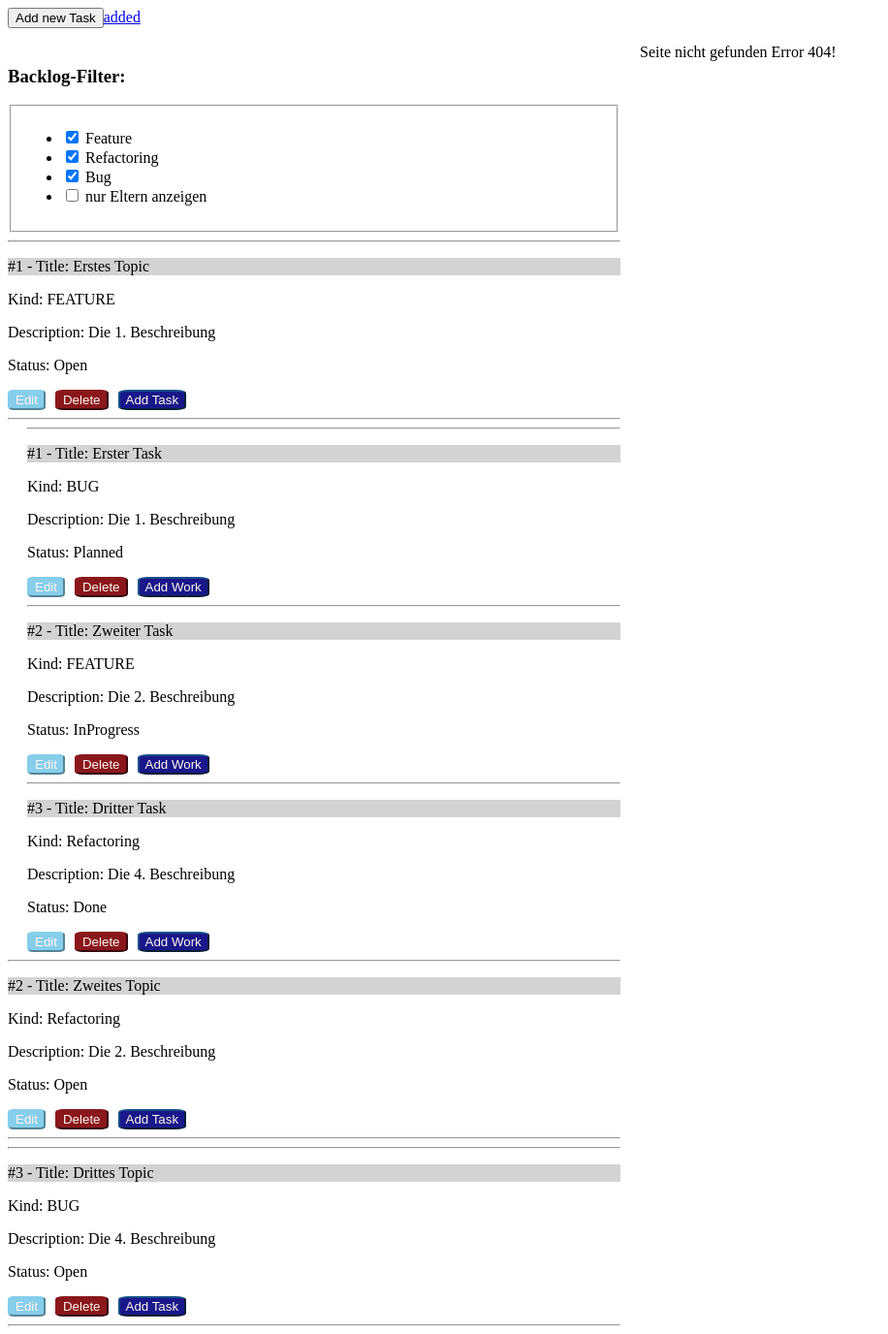
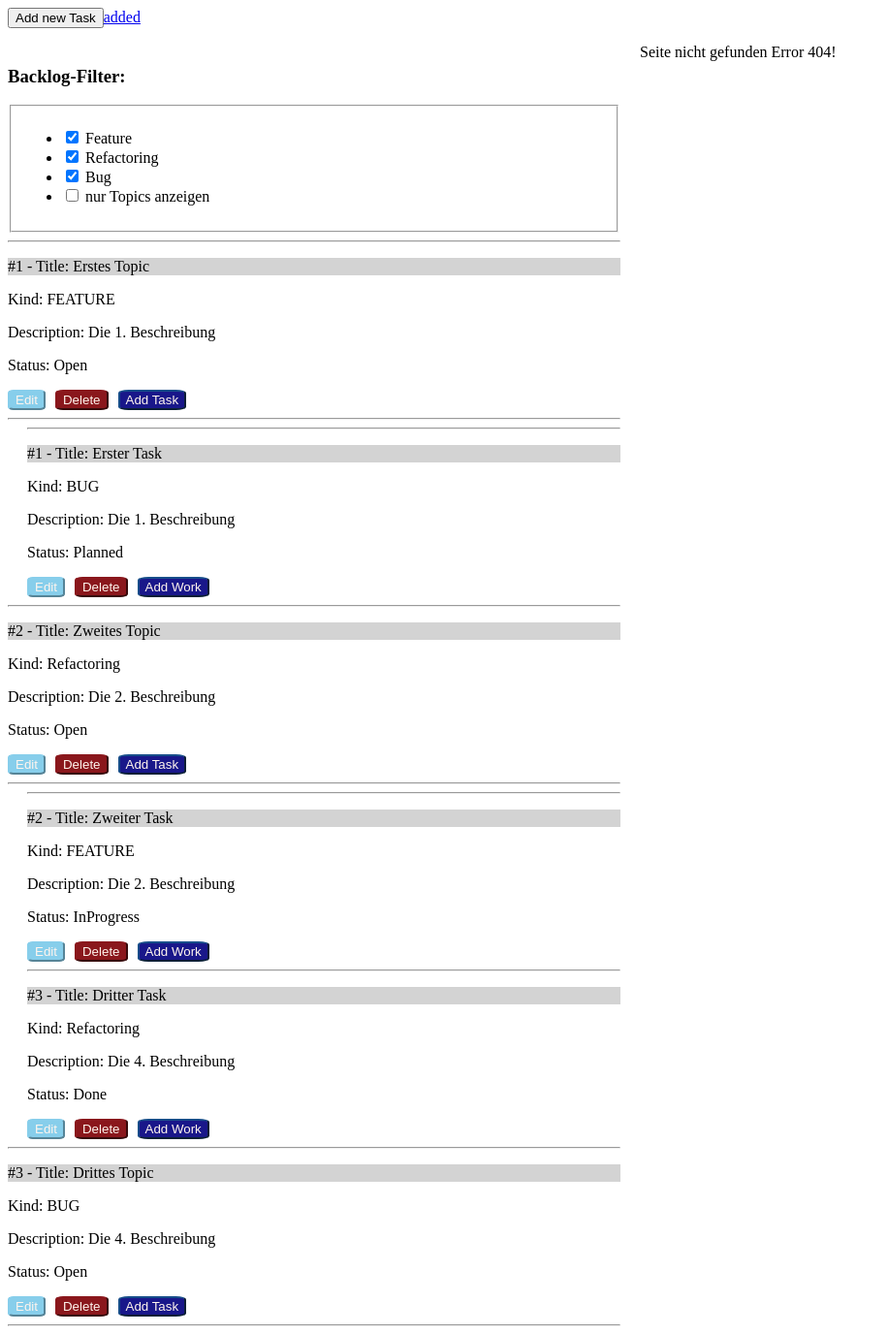
Before and after one commit to thordeuka/MyPersonallyBacklog, an Angular app in the folder myPersonallyBacklog/: page /not-found in a window 1280 px wide. Shown: the whole page at 97% size, without its empty margins (0-916 px from the left). Built offline with nearby package versions, Linux system fonts and the light colour scheme.

Commit message:
Filter nur Topics umgesetzt

```diff
--- a/myPersonallyBacklog/src/app/app.component.html
+++ b/myPersonallyBacklog/src/app/app.component.html
@@ -3,10 +3,10 @@
     <a routerLink="../edit">added</a>
 </div>
 <div class="leftSide">
-    <app-filter-bar (onFilterChanged)="onFilterBarFilterChanged($event)" (onOnlyParentsChanged)="onFilterBarParentFilterChanged($event)"></app-filter-bar>
+    <app-filter-bar (onFilterChanged)="onFilterBarFilterChanged($event)" (onOnlyTopicsChanged)="onFilterBarTopicFilterChanged($event)"></app-filter-bar>
     <app-backlog-topic
-        *ngFor="let topic of myTopics | topicKindFilter: currentTopicFilter"
-        [TopicId]="topic.id">
+        *ngFor="let topic of myTopics | topicKindFilter: currentTopicKindFilter"
+        [TopicId]="topic.id" [ShowOnlyTopics]="currentOnlyTopicsFilter">
     </app-backlog-topic>
 </div>
 <div>
--- a/myPersonallyBacklog/src/app/app.component.ts
+++ b/myPersonallyBacklog/src/app/app.component.ts
@@ -15,8 +15,8 @@ export class AppComponent implements OnInit {
 
   title = 'myPersonallyBacklog';
   public myTopics: BacklogTopic[];
-  public currentTopicFilter: BacklogTopic.Kind[] = [BacklogTopic.Kind.Feature];
-  public currentParentFilter: boolean;
+  public currentTopicKindFilter: BacklogTopic.Kind[] = [BacklogTopic.Kind.Feature];
+  public currentOnlyTopicsFilter: boolean;
 
   constructor(private backlogtaskService: BacklogTaskService, private backlogtopicService: BacklogTopicService, private router:Router, private route:ActivatedRoute){} // HIER  weiter zu topics ändern anstatt tasks
 
@@ -39,12 +39,13 @@ export class AppComponent implements OnInit {
 
   onFilterBarFilterChanged(event: any){
     console.log('Emitted event catched via onFilterBarFilterChanged' + event);
-    this.currentTopicFilter = event;
+    this.currentTopicKindFilter = event;
   }
 
-  onFilterBarParentFilterChanged(event: any){
+  onFilterBarTopicFilterChanged(event: any){
     console.log('Emitted event catched via onFilterBarParentFilterChanged' + event);
-    this.currentParentFilter = event;
+    this.currentOnlyTopicsFilter = event;
+    console.log("filter changed");
   }
 
 }
--- a/myPersonallyBacklog/src/app/backlog-task/backlogtask.service.ts
+++ b/myPersonallyBacklog/src/app/backlog-task/backlogtask.service.ts
@@ -10,8 +10,8 @@ export class BacklogTaskService{
 
     public myTasks: BacklogTask[] = [
         new BacklogTask(1, 1, "Erster Task","Die 1. Beschreibung", BacklogTask.Kind.Documentation, BacklogTask.Status.Planned),
-        new BacklogTask(2, 1, "Zweiter Task","Die 2. Beschreibung", BacklogTask.Kind.Implementation, BacklogTask.Status.InProgress),
-        new BacklogTask(3, 1, "Dritter Task","Die 4. Beschreibung", BacklogTask.Kind.Testing, BacklogTask.Status.Done)
+        new BacklogTask(2, 2, "Zweiter Task","Die 2. Beschreibung", BacklogTask.Kind.Implementation, BacklogTask.Status.InProgress),
+        new BacklogTask(3, 2, "Dritter Task","Die 4. Beschreibung", BacklogTask.Kind.Testing, BacklogTask.Status.Done)
       ]
 
     constructor(){}
--- a/myPersonallyBacklog/src/app/backlog-topic/backlog-topic.component.html
+++ b/myPersonallyBacklog/src/app/backlog-topic/backlog-topic.component.html
@@ -15,7 +15,7 @@ Description: {{ backlogTopic.description }}
 <button class="deletebutton" (click)="onDeleteClick()">Delete</button>
 <button class="addworkbutton" (click)="onAddTaskClick()">Add Task</button>
 <hr>
-<div class="task">
+<div *ngIf="!showOnlyTopics" class="task">
     <app-backlog-task
     *ngFor="let task of backlogTasks"
     [TaskId]="task.id">
--- a/myPersonallyBacklog/src/app/backlog-topic/backlog-topic.component.ts
+++ b/myPersonallyBacklog/src/app/backlog-topic/backlog-topic.component.ts
@@ -13,6 +13,7 @@ import { BacklogTaskService } from '../backlog-task/backlogtask.service';
 export class BacklogTopicComponent implements OnInit {
 
   @Input('TopicId') backlogTopicId: number;
+  @Input('ShowOnlyTopics') showOnlyTopics: boolean;
   public backlogTopic: BacklogTopic;
   public backlogTasks: BacklogTask [];
 
--- a/myPersonallyBacklog/src/app/filter-bar/filter-bar.component.html
+++ b/myPersonallyBacklog/src/app/filter-bar/filter-bar.component.html
@@ -22,8 +22,8 @@
         </li>
         <li>
           <label>
-            <input type="checkbox" name="OnlyParents" [(ngModel)]="onlyParentsChecked" (change)="onOnlyParentsCheckedChange()">
-            nur Eltern anzeigen
+            <input type="checkbox" name="OnlyParents" [(ngModel)]="onlyTopicsChecked" (change)="onOnlyTopicsCheckedChange()">
+            nur Topics anzeigen
           </label>
         </li>
       </ul>
--- a/myPersonallyBacklog/src/app/filter-bar/filter-bar.component.ts
+++ b/myPersonallyBacklog/src/app/filter-bar/filter-bar.component.ts
@@ -11,16 +11,16 @@ export class FilterBarComponent implements OnInit {
   public featureChecked: boolean = true;
   public refactoringChecked: boolean = true;
   public bugChecked: boolean = true;
-  public onlyParentsChecked: boolean = false;
+  public onlyTopicsChecked: boolean = false;
 
   @Output('onFilterChanged') filterChangedEvent : EventEmitter<BacklogTopic.Kind[]> = new EventEmitter<BacklogTopic.Kind[]>();
-  @Output('onOnlyParentsChanged') filterParentsChangedEvent : EventEmitter<boolean> = new EventEmitter<boolean>();
+  @Output('onOnlyTopicsChanged') filterParentsChangedEvent : EventEmitter<boolean> = new EventEmitter<boolean>();
 
   constructor() { }
 
   ngOnInit(): void {
     this.onCheckedChange();
-    this.onOnlyParentsCheckedChange();
+    this.onOnlyTopicsCheckedChange();
   }
 
   onCheckedChange(){
@@ -34,8 +34,8 @@ export class FilterBarComponent implements OnInit {
     this.filterChangedEvent.emit(checkedstatus);
   }
 
-  onOnlyParentsCheckedChange(){
-    this.filterParentsChangedEvent.emit(this.onlyParentsChecked);
+  onOnlyTopicsCheckedChange(){
+    this.filterParentsChangedEvent.emit(this.onlyTopicsChecked);
   }
 
 }
```
Also changed, not shown: 1 other file (tests, documents, lock files or other folders).
